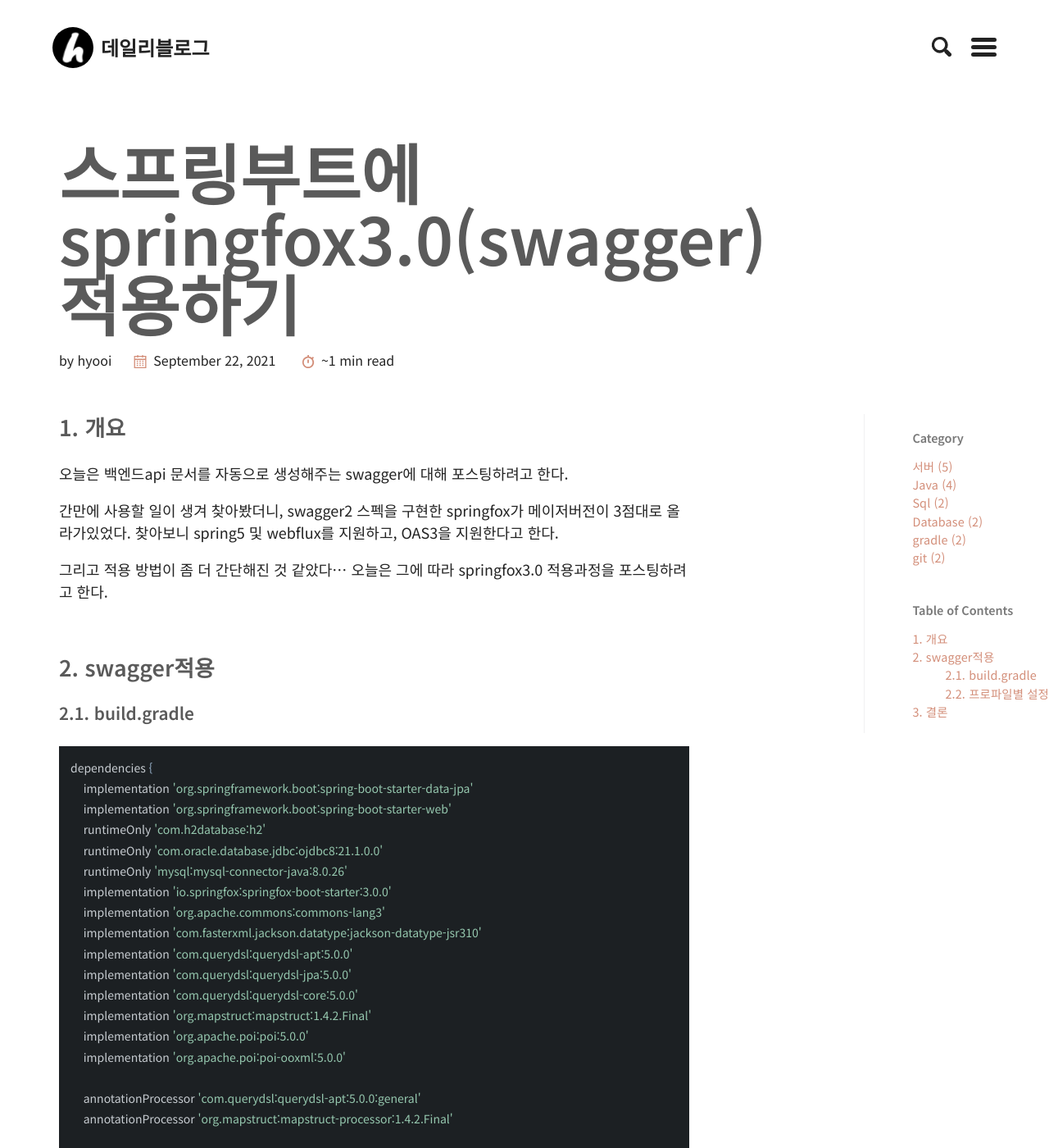
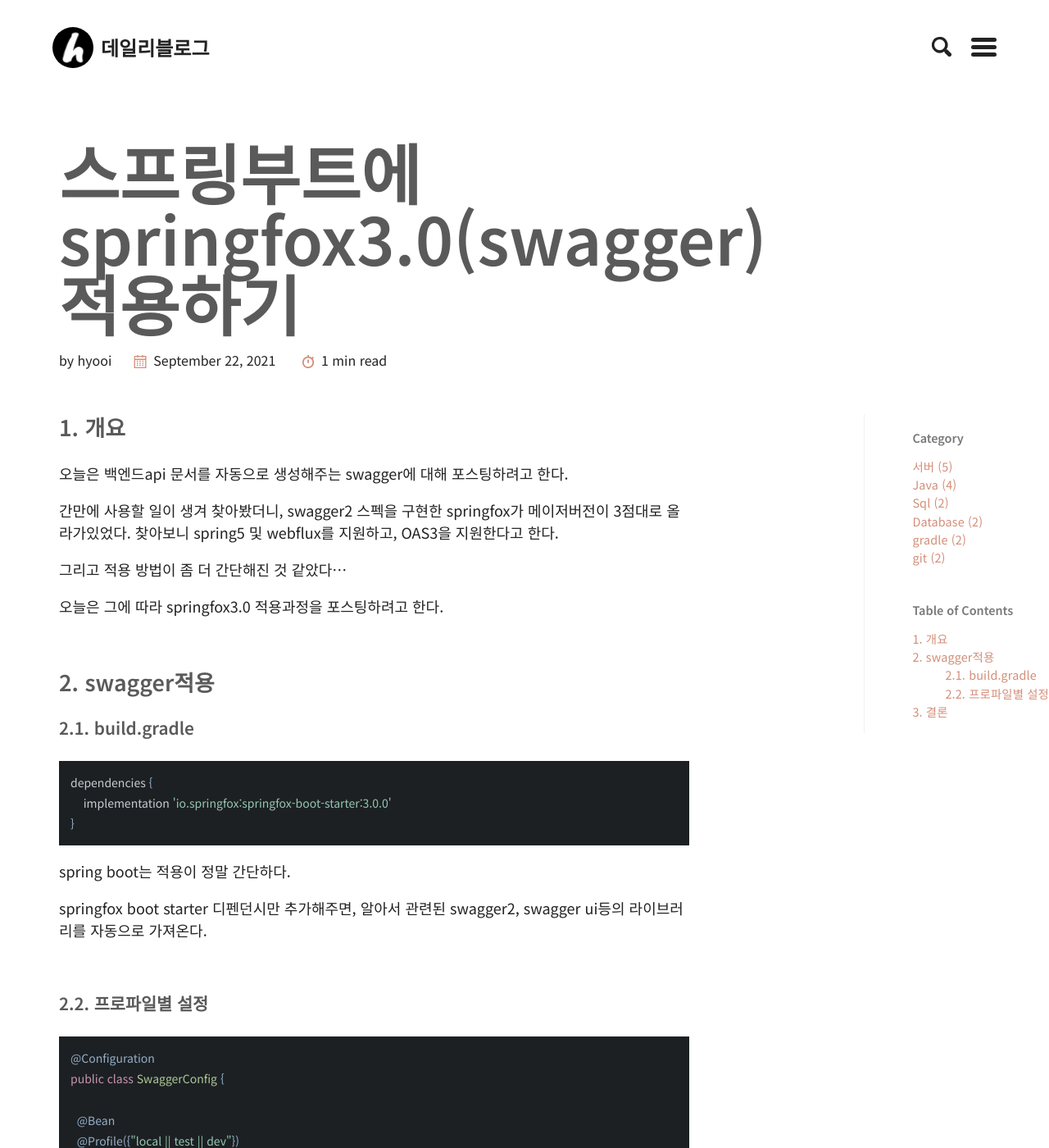
Before and after one commit to hyooi/hyooi.github.io, a Jekyll site: the page built from _posts/2021-09-22-spring-boot-swagger-3.0.md, in a window 1280 px wide and 1400 px high. Shown: the whole window at 82% size. Built offline with Jekyll 4.4.1, drawn with Linux system fonts in a browser that asks for light colours; comment, search, counter and statistics services are not loaded; some of the changed text lies outside the part shown.

Commit message:
docs. swagger

````diff
--- a/_posts/2021-09-22-spring-boot-swagger-3.0.md
+++ b/_posts/2021-09-22-spring-boot-swagger-3.0.md
@@ -15,6 +15,7 @@ tags:
 찾아보니 spring5 및 webflux를 지원하고, OAS3을 지원한다고 한다.
 
 그리고 적용 방법이 좀 더 간단해진 것 같았다...
+
 오늘은 그에 따라 springfox3.0 적용과정을 포스팅하려고 한다.
 
 <br/>
@@ -23,27 +24,12 @@ tags:
 #### 2.1. build.gradle
 ```bash
 dependencies {
-    implementation 'org.springframework.boot:spring-boot-starter-data-jpa'
-    implementation 'org.springframework.boot:spring-boot-starter-web'
-    runtimeOnly 'com.h2database:h2'
-    runtimeOnly 'com.oracle.database.jdbc:ojdbc8:21.1.0.0'
-    runtimeOnly 'mysql:mysql-connector-java:8.0.26'
     implementation 'io.springfox:springfox-boot-starter:3.0.0'
-    implementation 'org.apache.commons:commons-lang3'
-    implementation 'com.fasterxml.jackson.datatype:jackson-datatype-jsr310'
-    implementation 'com.querydsl:querydsl-apt:5.0.0'
-    implementation 'com.querydsl:querydsl-jpa:5.0.0'
-    implementation 'com.querydsl:querydsl-core:5.0.0'
-    implementation 'org.mapstruct:mapstruct:1.4.2.Final'
-    implementation 'org.apache.poi:poi:5.0.0'
-    implementation 'org.apache.poi:poi-ooxml:5.0.0'
-
-    annotationProcessor 'com.querydsl:querydsl-apt:5.0.0:general'
-    annotationProcessor 'org.mapstruct:mapstruct-processor:1.4.2.Final'
-
-    testImplementation 'com.fasterxml.jackson.datatype:jackson-datatype-jsr310'
 }
 ```
+spring boot는 적용이 정말 간단하다.
+
+springfox boot starter 디펜던시만 추가해주면, 알아서 관련된 swagger2, swagger ui등의 라이브러리를 자동으로 가져온다.
 
 <br/>
 
@@ -71,10 +57,23 @@ public class SwaggerConfig {
     return new Docket(DocumentationType.OAS_30).enable(false);
   }
 }
+```
+api문서는 **프로덕션 환경에서는 노출되지 않도록 설정**하고자 했다.
 
-```
-<var>http://localhost:7070/swagger-ui/</var>
+스프링 프로파일을 이용해 해결했는데, 상위처럼 <ins>프로파일이 local, test, dev 중 하나인 경우에만 api문서가 활성화</ins>되도록 했다.
+그리고 <var>kello.com.api</var> 패키지 하위에 있는 api들만 문서화하도록 설정했다.
+
+이렇게 설정하고나서 별도 포트를 사용하지 않는다면 <var>http://localhost:8080/swagger-ui/</var>로 접속하면 바로 api문서를
+확인할
+수 있다.
+> 해당 설정은 spring boot를 사용한 경우에만 해당하며, 스프링만 사용하는 경우엔 별도의 어노테이션을 추가로 설정해주어야 한다.
 
 <br/>
 
 ### 3. 결론
+사실 커스터마이징하게되면 끝도없이 늘어나는 어노테이션 탓에, 개인적으로 swagger를 그닥 좋아하지는 않는다.
+
+그래서 원래는 spring rest docs를 사용해보려고 했는데, 생각보다 작업량이 많아 swagger로 노선을 틀었다.
+역시 간단하게 문서화하는데엔 swagger만한 것이 없는 것 같다...
+
+다음에는 꼭 spring rest docs 사용기를 정리해봐야겠다.
````
Also changed, not shown: other parts of _posts/2021-09-22-spring-boot-swagger-3.0.md (+1 -1 lines).
